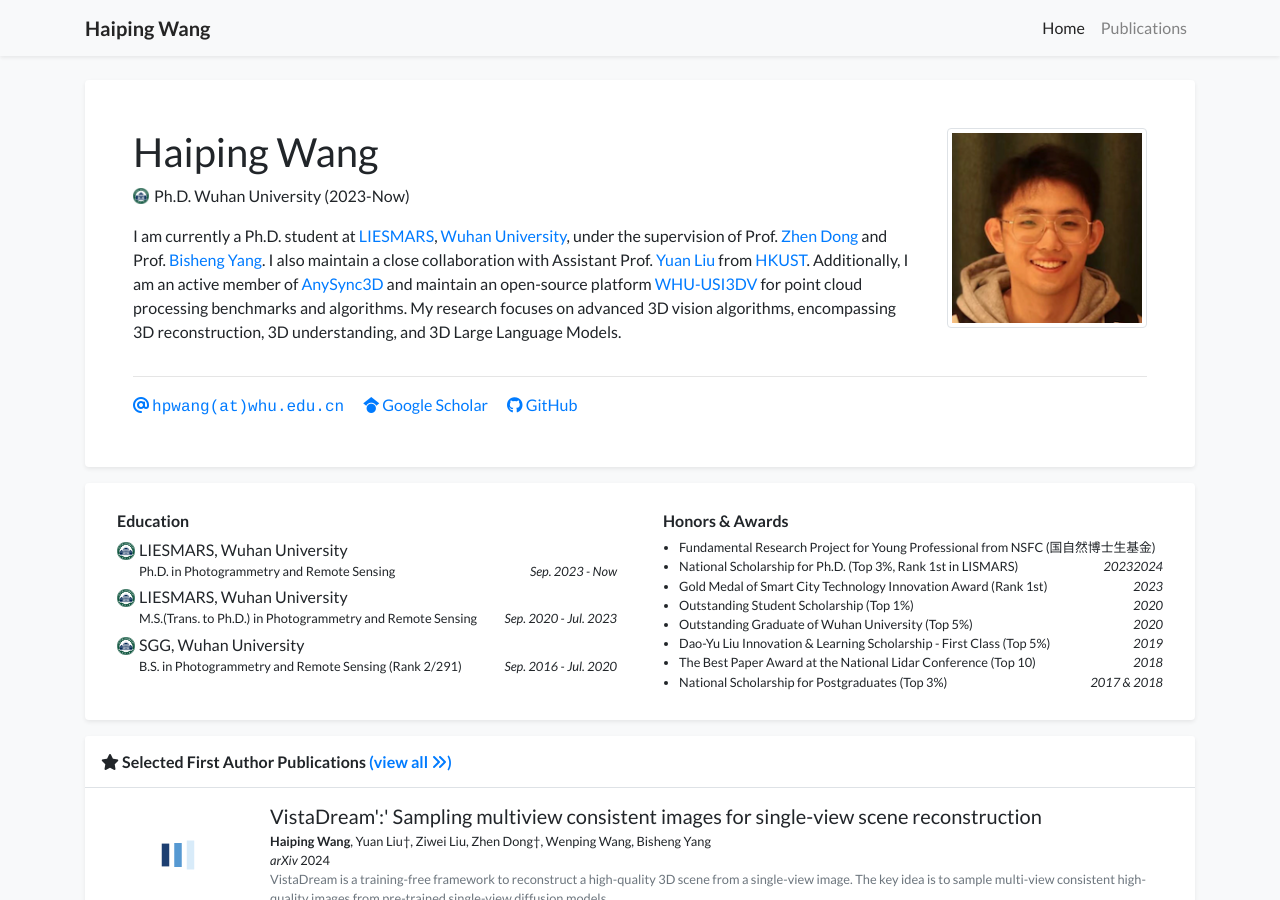
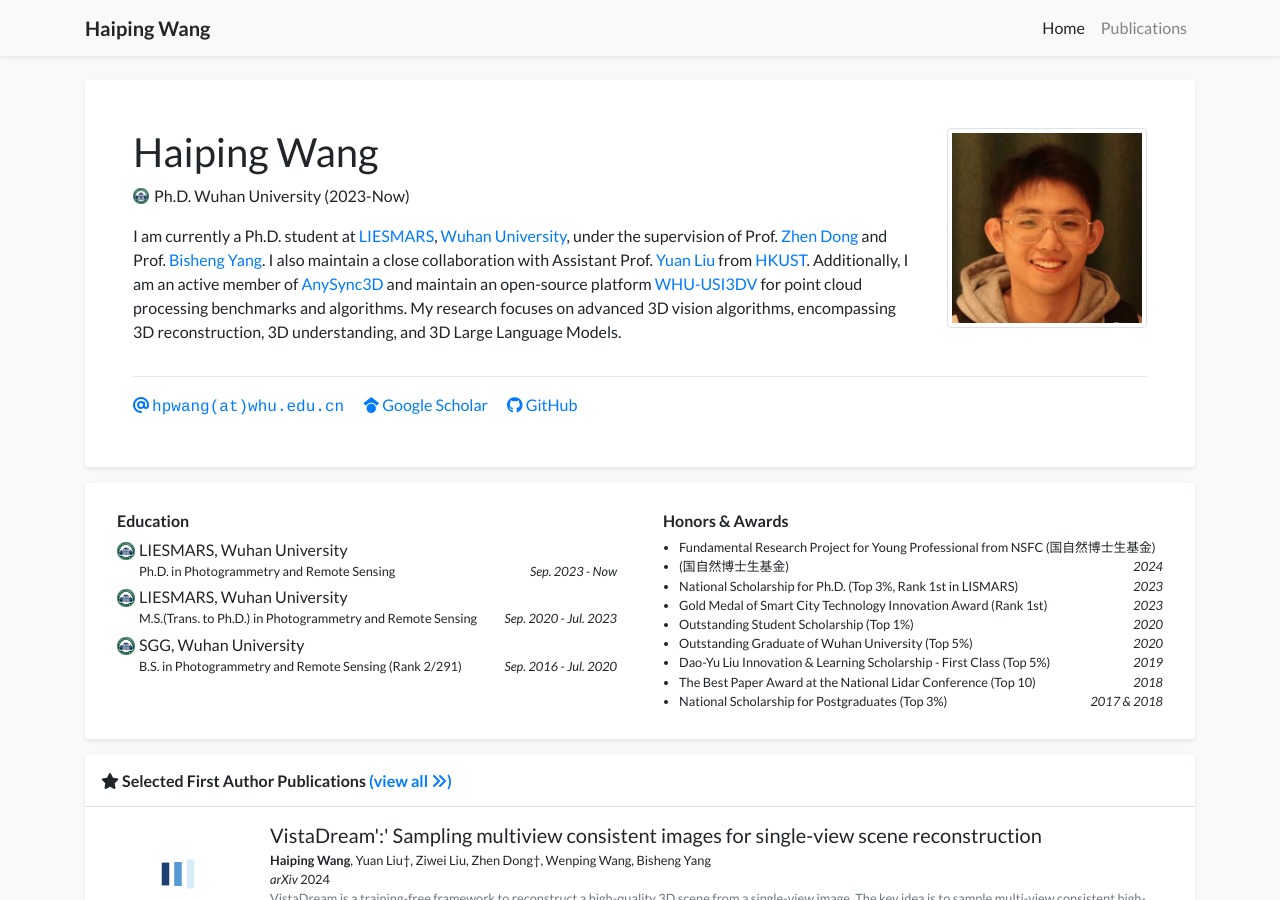
Before and after one commit to HpWang-whu/HpWang-whu.github.io, a Jekyll site: the page built from index.html, in a window 1280 px wide and 900 px high. Built offline with Jekyll 4.4.1, drawn with Linux system fonts in a browser that asks for light colours; a style sheet for code colours, icons or effects is not loaded.

Commit message:
[support]

```diff
--- a/_data/profile.yml
+++ b/_data/profile.yml
@@ -43,6 +43,7 @@ education:
 
 awards:
 - name: Fundamental Research Project for Young Professional from NSFC (国自然博士生基金)
+- name: (国自然博士生基金)
   date: 2024
 - name: National Scholarship for Ph.D. (Top 3%, Rank 1st in LISMARS)
   date: 2023
```
